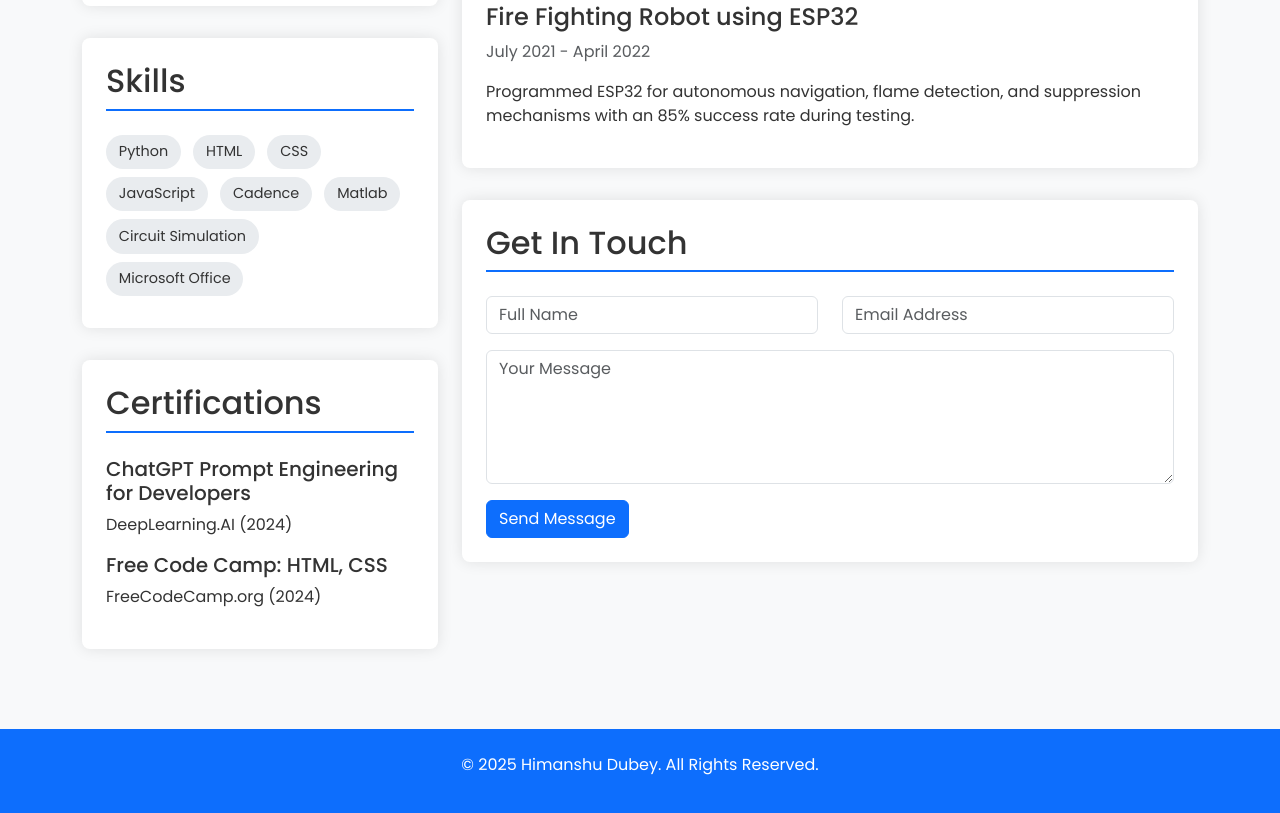
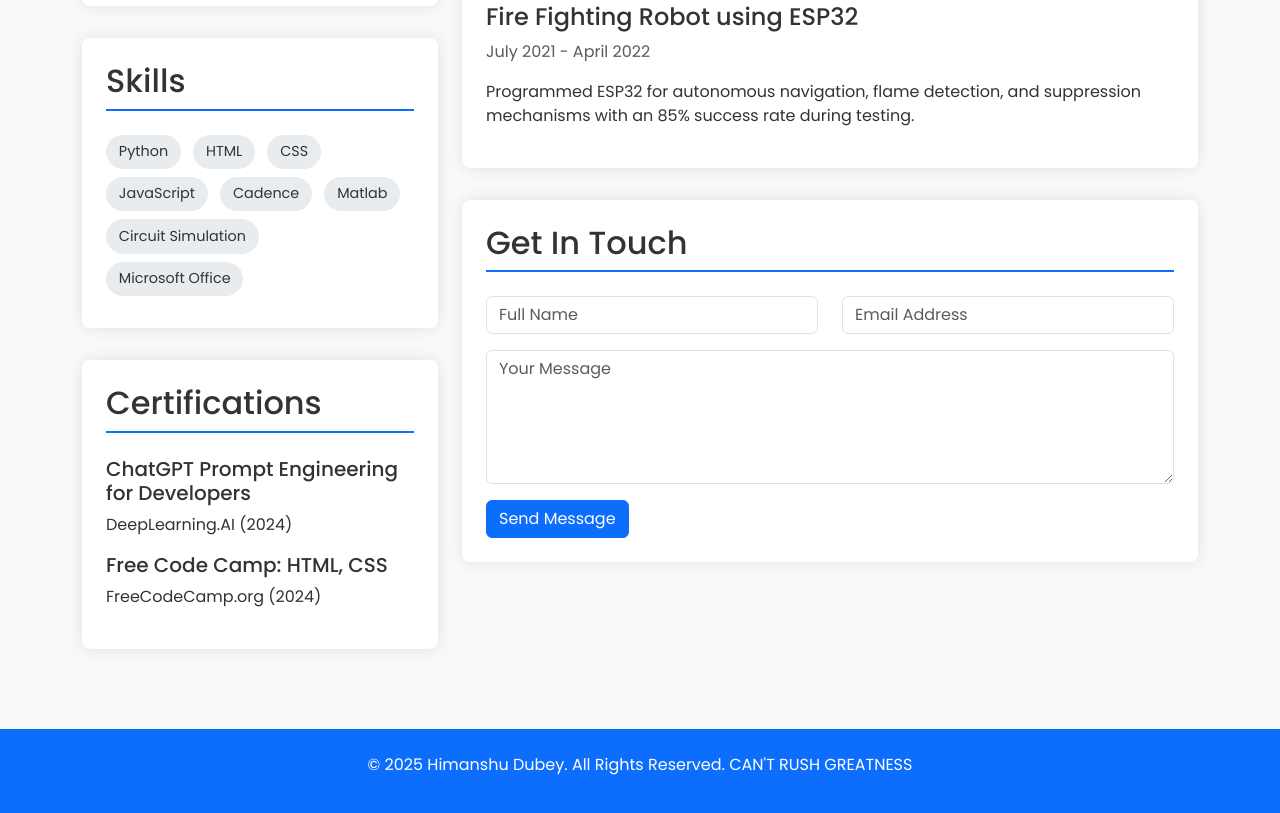
Before and after one commit to HDProgram/RESUME, a plain HTML site: page portfolio-resume-webpage.html in a window 1280 px wide. Shown: the part 1213-2026 px from the top of the page. Drawn offline with nearby package versions, Linux system fonts and the light colour scheme.

Commit message:
index.html

```diff
--- a/portfolio-resume-webpage.html
+++ b/portfolio-resume-webpage.html
@@ -221,7 +221,7 @@
   <!-- Footer -->
   <footer>
     <div class="container">
-      <p>&copy; 2025 Himanshu Dubey. All Rights Reserved.</p>
+      <p>&copy; 2025 Himanshu Dubey. All Rights Reserved. CAN'T RUSH GREATNESS </p>
     </div>
   </footer>
 
```
